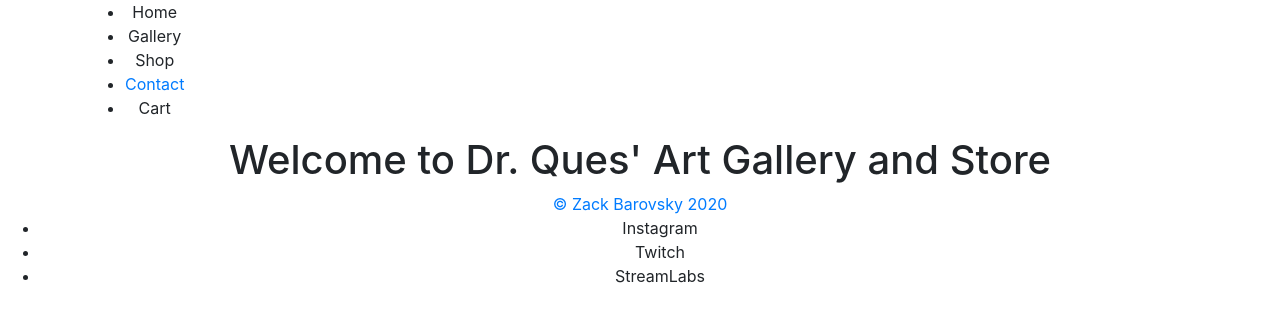
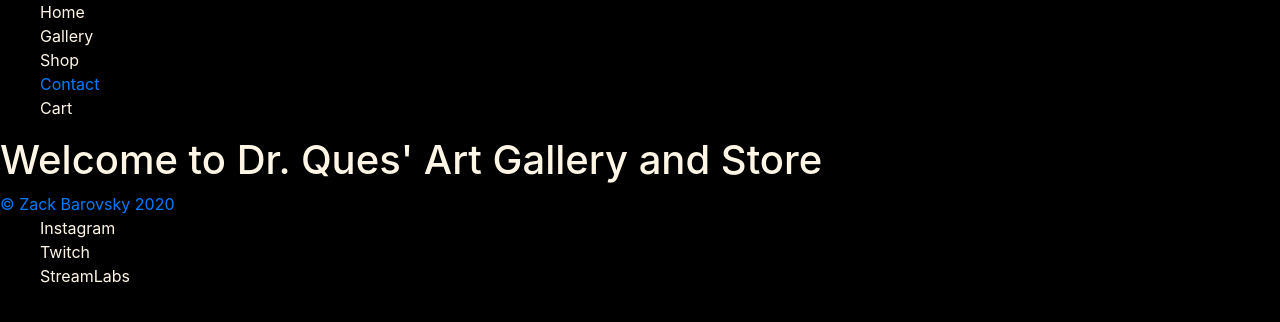
Before and after one commit to zbarovsky/gl-client, a React (Create React App) app: page /cart in a window 1280 px wide. Shown: the top 322 px of the page. Built offline with nearby package versions, Linux system fonts and the light colour scheme.

Commit message:
update basic styling, set copywrite click to open new page to my website

```diff
--- a/src/App.js
+++ b/src/App.js
@@ -3,11 +3,12 @@ import { Switch, Route, Redirect } from 'react-router-dom';
 import Navbar from './components/Navbar';
 import Footer from './components/Footer'
 import 'bootstrap/dist/css/bootstrap.min.css';
-import './App.css';
+// import './App.css';
+// import './index.css';
 
 function App() {
   return (
-    <div className="App">
+    <div>
       <Navbar />
 
       {/* <Switch>
--- a/src/components/Footer.js
+++ b/src/components/Footer.js
@@ -4,10 +4,10 @@ const Footer = () => {
     return (
         <div>
             <div className='copywrite'>
-                <a href='https://zackbarovsky.dev/'>© Zack Barovsky 2020</a>
+                <a href='https://zackbarovsky.dev/' target='_blank'>© Zack Barovsky 2020</a>
             </div>
             <div className='socialMedia'>
-                <ul>
+                <ul className='footerList'>
                     <li>
                        Instagram
                     </li>
--- a/src/components/Navbar.js
+++ b/src/components/Navbar.js
@@ -5,8 +5,8 @@ import { Route, Router } from 'react-router-dom';
 const Navbar = () => {
     return (
         <nav>
-            <div className='container'>
-                <div className='nav'>
+            <div>
+                <div>
                     <ul>
                         <li>
                             <Route exact to='/'>Home</Route>
@@ -18,7 +18,7 @@ const Navbar = () => {
                             <Route to='/shop'>Shop</Route>
                         </li>
                         <li>
-                            <a href='mailto:placeholder@buttsNstuff.com'>Contact</a>
+                            <a href='mailto:placeholder@buttsNstuff.com' target='_blank'>Contact</a>
                         </li>
                         <li>
                             <Route to='/cart'>Cart</Route>
--- a/src/index.css
+++ b/src/index.css
@@ -1,13 +1,17 @@
-body {
+* {
   margin: 0;
   font-family: -apple-system, BlinkMacSystemFont, 'Segoe UI', 'Roboto', 'Oxygen',
     'Ubuntu', 'Cantarell', 'Fira Sans', 'Droid Sans', 'Helvetica Neue',
     sans-serif;
-  -webkit-font-smoothing: antialiased;
-  -moz-osx-font-smoothing: grayscale;
+  background-color: black;
+  color: #FFF6E5;
 }
 
 code {
   font-family: source-code-pro, Menlo, Monaco, Consolas, 'Courier New',
     monospace;
 }
+
+li {
+  list-style: none;
+}
```
